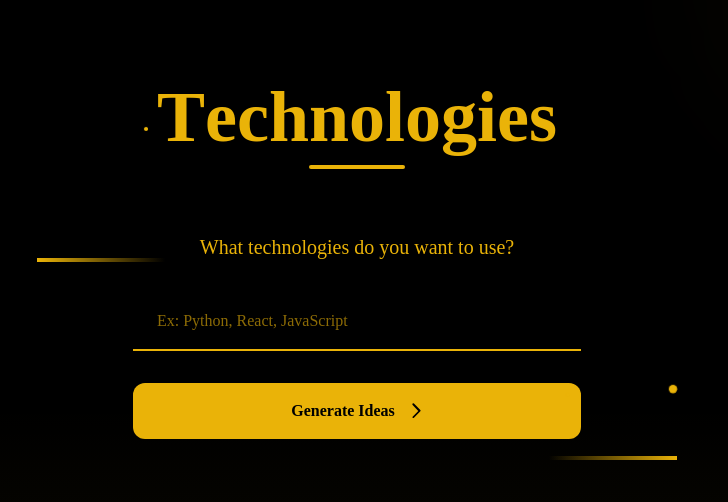
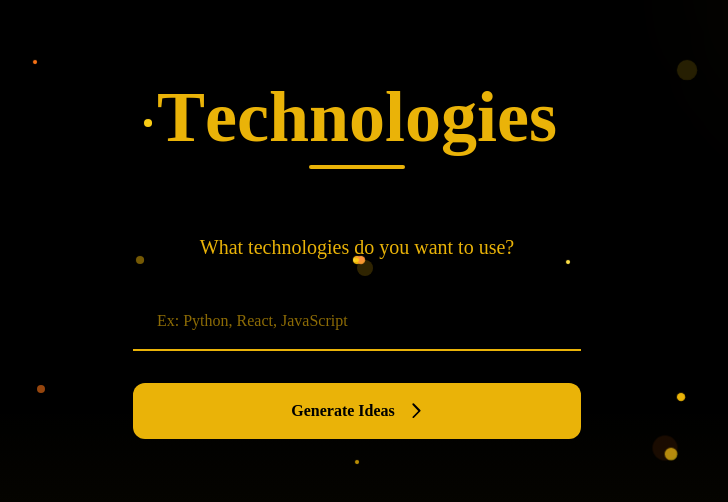
Before and after one commit to dwang1257/lightbulb, a Next.js app in the folder my-app/: page /tech in a window 1280 px wide. Shown: the part 140-642 px from the top of the page, without its empty margins (283-1011 px from the left). Built offline with nearby package versions, Linux system fonts and the light colour scheme.

Commit message:
added more stars

```diff
--- a/my-app/app/hobbies/page.tsx
+++ b/my-app/app/hobbies/page.tsx
@@ -19,8 +19,8 @@ export default function HobbyPage() {
   };
 
   return (
-    <div className='flex flex-col items-center justify-center min-h-screen text-center p-6 bg-black'>
-      <div className='w-full max-w-md'>
+    <div className='flex flex-col items-center justify-center min-h-screen text-center p-6 bg-black overflow-hidden relative'>
+      <div className='w-full max-w-md z-10'>
         <div className='mb-16'>
           <h1 className='text-7xl font-bold mb-3 text-yellow-500'>
             <Animate letterClass={letterClass} strArray={titleArray} index={0} />
@@ -57,13 +57,28 @@ export default function HobbyPage() {
         </div>
       </div>
 
-      <div className='absolute bottom-0 left-0 w-full h-64 bg-gradient-to-t from-yellow-500/5 to-transparent pointer-events-none'></div>
-      <div className='absolute top-0 right-0 w-64 h-64 rounded-full bg-yellow-500/5 blur-3xl pointer-events-none'></div>
-
-      {/* Futuristic elements */}
+      {/* Enhanced glowing dots elements */}
       <div className="absolute top-1/4 left-1/4 w-1 h-1 bg-yellow-500 rounded-full animate-pulse"></div>
       <div className="absolute bottom-1/3 right-1/3 w-2 h-2 bg-yellow-500 rounded-full animate-pulse" style={{animationDelay: '0.5s'}}></div>
       <div className="absolute top-1/2 right-1/4 w-1 h-1 bg-yellow-500 rounded-full animate-pulse" style={{animationDelay: '1s'}}></div>
+      <div className="absolute bottom-1/4 left-1/3 w-3 h-3 bg-yellow-400 rounded-full animate-pulse" style={{animationDelay: '1.5s', opacity: '0.7'}}></div>
+      <div className="absolute top-1/3 right-1/2 w-1 h-1 bg-yellow-300 rounded-full animate-pulse" style={{animationDelay: '0.7s'}}></div>
+      <div className="absolute bottom-2/5 left-1/5 w-2 h-2 bg-orange-500 rounded-full animate-pulse" style={{animationDelay: '1.2s', opacity: '0.6'}}></div>
+      <div className="absolute top-3/5 right-1/5 w-1 h-1 bg-yellow-500 rounded-full animate-pulse" style={{animationDelay: '0.3s'}}></div>
+      <div className="absolute top-1/6 left-2/3 w-2 h-2 bg-yellow-400 rounded-full animate-pulse" style={{animationDelay: '0.9s', opacity: '0.8'}}></div>
+      <div className="absolute bottom-1/6 right-2/5 w-1 h-1 bg-yellow-300 rounded-full animate-pulse" style={{animationDelay: '1.4s'}}></div>
+      <div className="absolute top-2/3 left-3/5 w-2 h-2 bg-yellow-500 rounded-full animate-pulse" style={{animationDelay: '0.2s', opacity: '0.5'}}></div>
+      <div className="absolute bottom-3/4 right-1/4 w-1 h-1 bg-orange-400 rounded-full animate-pulse" style={{animationDelay: '1.7s'}}></div>
+      <div className="absolute top-3/4 left-1/6 w-1 h-1 bg-yellow-400 rounded-full animate-pulse" style={{animationDelay: '0.8s'}}></div>
+
+      {/* Larger, more subtle glowing dots */}
+      <div className="absolute top-1/2 left-1/2 w-4 h-4 bg-yellow-500 rounded-full animate-pulse opacity-20" style={{animationDelay: '1.3s'}}></div>
+      <div className="absolute bottom-1/2 right-1/4 w-6 h-6 bg-orange-500 rounded-full animate-pulse opacity-10" style={{animationDelay: '0.6s'}}></div>
+      <div className="absolute top-1/4 right-1/3 w-5 h-5 bg-yellow-400 rounded-full animate-pulse opacity-15" style={{animationDelay: '1.9s'}}></div>
+
+      {/* Background glow effect */}
+      <div className='absolute bottom-0 left-0 w-full h-64 bg-gradient-to-t from-yellow-500/5 to-transparent pointer-events-none'></div>
+      <div className='absolute top-0 right-0 w-64 h-64 rounded-full bg-yellow-500/5 blur-3xl pointer-events-none'></div>
     </div>
   );
 }
--- a/my-app/app/tech/page.tsx
+++ b/my-app/app/tech/page.tsx
@@ -23,8 +23,8 @@ export default function TechnologiesPage() {
   };
 
   return (
-    <div className='flex flex-col items-center justify-center min-h-screen text-center p-6 bg-black'>
-      <div className='w-full max-w-md'>
+    <div className='flex flex-col items-center justify-center min-h-screen text-center p-6 bg-black overflow-hidden relative'>
+      <div className='w-full max-w-md z-10'>
         <div className='mb-16'>
           <h1 className='text-7xl font-bold mb-3 text-yellow-500'>
             <Animate letterClass='text-animate' strArray={['T', 'e', 'c', 'h', 'n', 'o', 'l', 'o', 'g', 'i', 'e', 's']} index={0} />
@@ -61,17 +61,31 @@ export default function TechnologiesPage() {
         </div>
       </div>
 
+      {/* Enhanced glowing dots with various sizes, positions, and animation delays */}
+      <div className="absolute top-1/5 left-1/5 w-2 h-2 bg-yellow-500 rounded-full animate-pulse"></div>
+      <div className="absolute bottom-1/4 right-1/4 w-3 h-3 bg-yellow-400 rounded-full animate-pulse" style={{animationDelay: '0.5s', opacity: '0.7'}}></div>
+      <div className="absolute top-2/5 right-1/5 w-1 h-1 bg-yellow-500 rounded-full animate-pulse" style={{animationDelay: '1s'}}></div>
+      <div className="absolute bottom-1/3 left-1/4 w-2 h-2 bg-orange-500 rounded-full animate-pulse" style={{animationDelay: '1.5s', opacity: '0.6'}}></div>
+      <div className="absolute top-1/2 right-1/3 w-1 h-1 bg-yellow-300 rounded-full animate-pulse" style={{animationDelay: '0.7s'}}></div>
+      <div className="absolute bottom-2/3 left-1/3 w-2 h-2 bg-yellow-400 rounded-full animate-pulse" style={{animationDelay: '1.2s'}}></div>
+      <div className="absolute top-3/4 right-2/5 w-1 h-1 bg-yellow-500 rounded-full animate-pulse" style={{animationDelay: '0.3s', opacity: '0.8'}}></div>
+      <div className="absolute top-1/6 left-1/2 w-2 h-2 bg-orange-400 rounded-full animate-pulse" style={{animationDelay: '0.9s'}}></div>
+      <div className="absolute bottom-1/6 right-1/2 w-1 h-1 bg-yellow-300 rounded-full animate-pulse" style={{animationDelay: '1.4s', opacity: '0.7'}}></div>
+      <div className="absolute top-2/3 left-3/4 w-2 h-2 bg-yellow-500 rounded-full animate-pulse" style={{animationDelay: '0.2s'}}></div>
+      <div className="absolute bottom-1/2 right-1/6 w-1 h-1 bg-orange-400 rounded-full animate-pulse" style={{animationDelay: '1.7s', opacity: '0.6'}}></div>
+      <div className="absolute top-3/5 left-1/6 w-1 h-1 bg-yellow-400 rounded-full animate-pulse" style={{animationDelay: '0.8s'}}></div>
+      <div className="absolute bottom-3/5 right-2/3 w-2 h-2 bg-yellow-500 rounded-full animate-pulse" style={{animationDelay: '1.1s', opacity: '0.5'}}></div>
+      <div className="absolute top-1/4 right-3/4 w-1 h-1 bg-orange-500 rounded-full animate-pulse" style={{animationDelay: '0.4s'}}></div>
+      <div className="absolute bottom-1/3 left-2/3 w-2 h-2 bg-yellow-300 rounded-full animate-pulse" style={{animationDelay: '1.6s', opacity: '0.7'}}></div>
+
+      {/* Larger, more subtle glowing elements */}
+      <div className="absolute top-1/2 left-1/2 w-4 h-4 bg-yellow-500 rounded-full animate-pulse opacity-20" style={{animationDelay: '1.3s'}}></div>
+      <div className="absolute bottom-1/4 right-1/4 w-6 h-6 bg-orange-500 rounded-full animate-pulse opacity-10" style={{animationDelay: '0.6s'}}></div>
+      <div className="absolute top-1/4 left-3/4 w-5 h-5 bg-yellow-400 rounded-full animate-pulse opacity-15" style={{animationDelay: '1.9s'}}></div>
+
+      {/* Background glow effect */}
       <div className='absolute bottom-0 left-0 w-full h-64 bg-gradient-to-t from-yellow-500/5 to-transparent pointer-events-none'></div>
       <div className='absolute top-0 right-0 w-64 h-64 rounded-full bg-yellow-500/5 blur-3xl pointer-events-none'></div>
-
-      {/* Add futuristic elements */}
-      <div className="absolute left-1/4 w-32 h-1 bg-gradient-to-r from-yellow-500 to-transparent"></div>
-      <div className="absolute right-1/4 bottom-1/4 w-32 h-1 bg-gradient-to-l from-yellow-500 to-transparent"></div>
-
-      {/* Add subtle animated dots */}
-      <div className="absolute top-1/3 left-1/3 w-1 h-1 bg-yellow-500 rounded-full animate-pulse"></div>
-      <div className="absolute bottom-1/3 right-1/4 w-2 h-2 bg-yellow-500 rounded-full animate-pulse" style={{animationDelay: '0.5s'}}></div>
-      <div className="absolute top-2/3 right-1/3 w-1 h-1 bg-yellow-500 rounded-full animate-pulse" style={{animationDelay: '1s'}}></div>
     </div>
   );
 }
```
